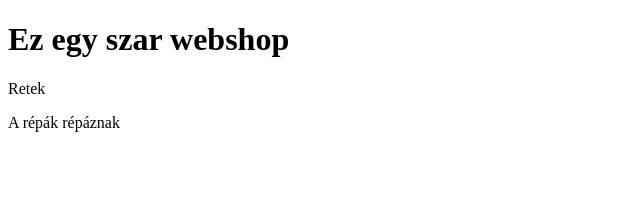
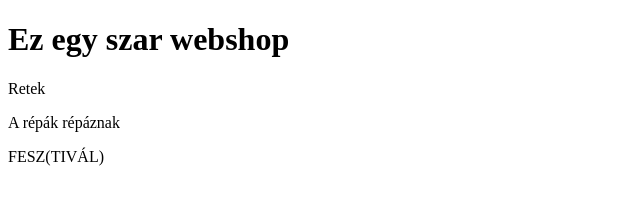
Before and after one commit to hvihrk/bolt, a plain HTML site: page index.html in a window 1280 px wide. Shown: the whole page, without its empty margins (0-640 px from the left). Drawn offline with Linux system fonts and the light colour scheme.

Commit message:
Update index.html

```diff
--- a/index.html
+++ b/index.html
@@ -8,6 +8,7 @@
 <h1>Ez egy szar webshop</h1>
   <p> Retek </p>
 <p>A répák répáznak</p>
+  <p> FESZ(TIVÁL) </p>
 
 </body>
 </html>
```
